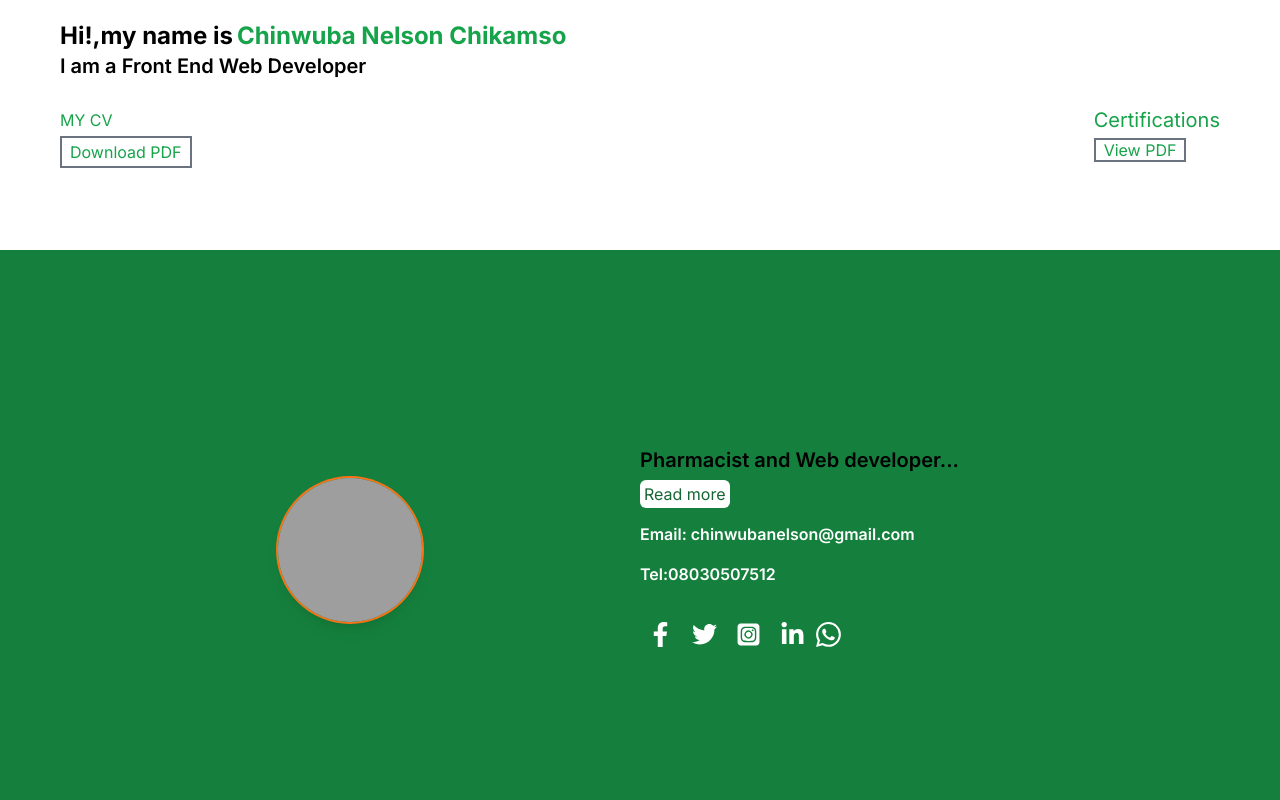
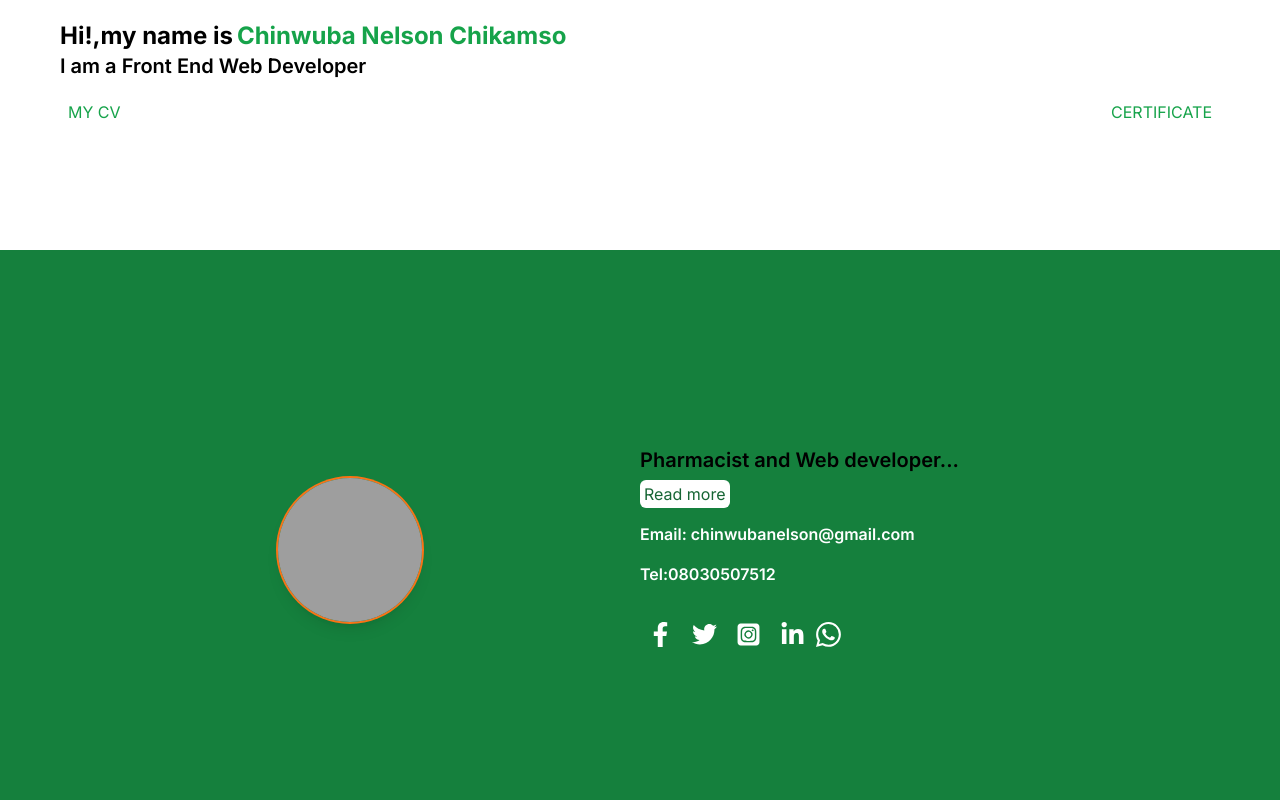
Before and after one commit to Tech041/portifolio, a Next.js app: page / in a window 1280 px wide. Shown: the top 800 px of the page. Built offline with nearby package versions, Linux system fonts and the light colour scheme; grey boxes are pictures that could not be loaded.

Commit message:
modified view

```diff
--- a/src/components/head/Head.tsx
+++ b/src/components/head/Head.tsx
@@ -28,22 +28,17 @@ const Head = () => {
           </div>
           <div className="text-green-600 pt-3 mt-2 flex items-center justify-between  ">
             <div className="">
-              <h1 className=" py-1 my-1">MY CV</h1>
               <Link
                 href="/TechCV.pdf"
                 download="nelsoncv.pdf"
-                className="border-2 border-gray-500 py-1 px-2"
+                className=" py-1 px-2"
               >
-                Download PDF
+                MY CV
               </Link>
             </div>
             <div className="cert">
-              <h1 className="text-xl my-1">Certifications</h1>
-              <Link
-                href="/KlickCert.pdf"
-                className="border-2 border-gray-500  px-2"
-              >
-                View PDF
+              <Link href="/KlickCert.pdf" className="uppercase  px-2">
+                Certificate
               </Link>
             </div>
           </div>
```
